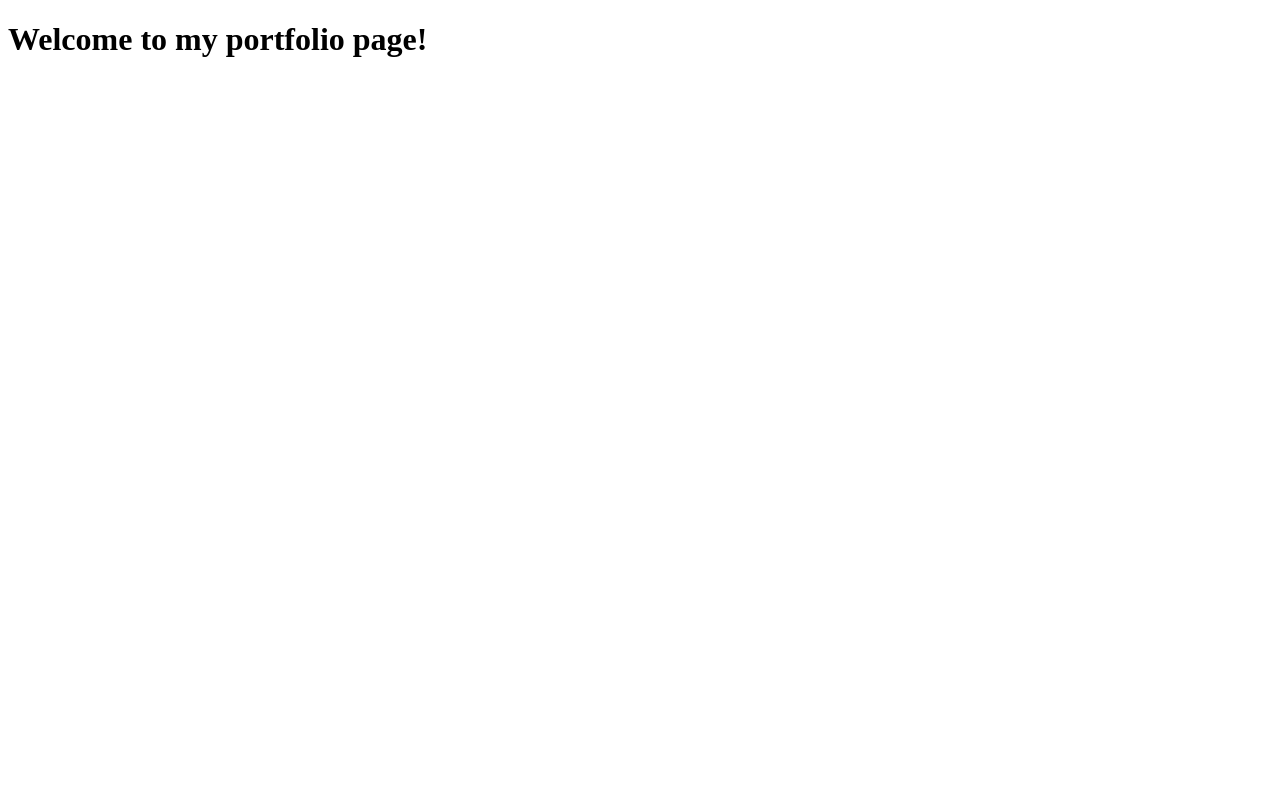
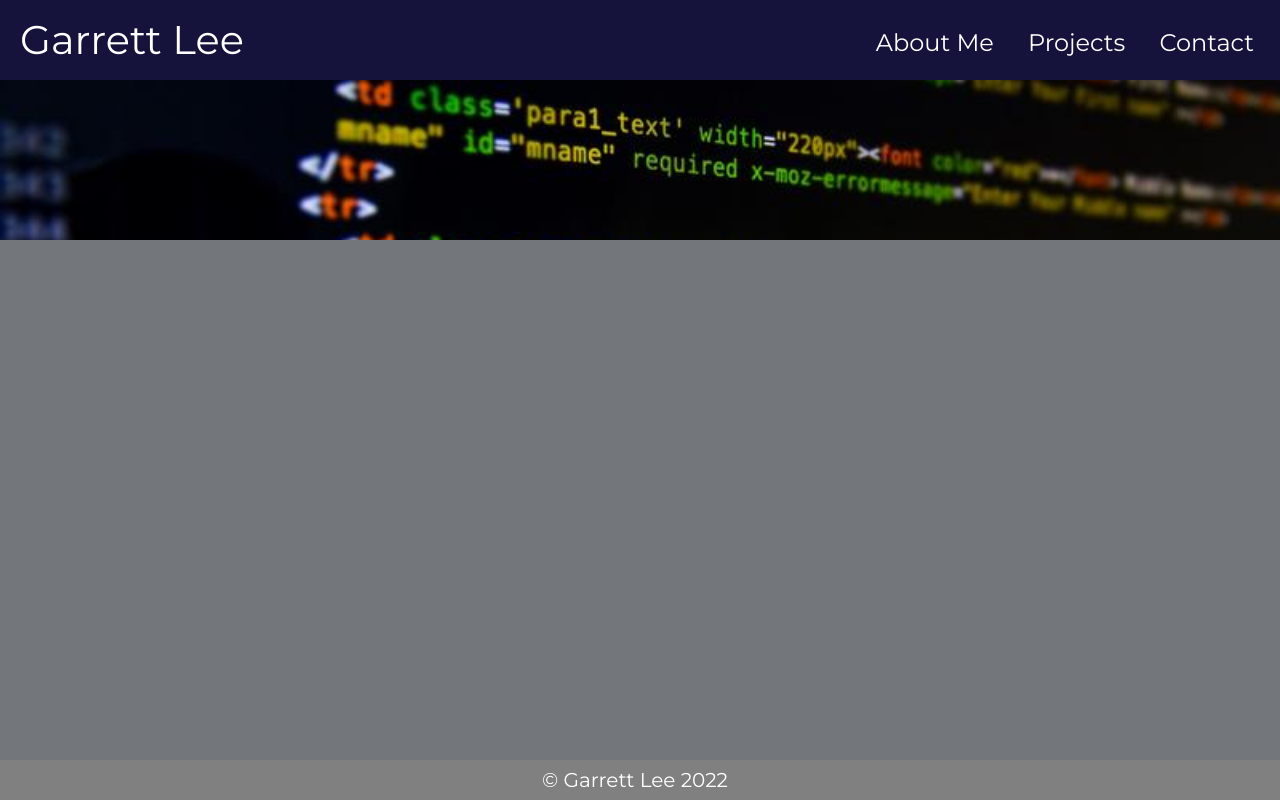
Before and after one commit to RGarrettLee/portfolio, a plain HTML site: page index.html in a window 1280 px wide. Drawn offline with Linux system fonts and the light colour scheme.

Commit message:
added index.html and assets with functional header and parallax banner

```diff
--- /dev/null
+++ b/assets/css/reset.css
@@ -0,0 +1,41 @@
+* {
+    margin: 0;
+    padding: 0;
+    box-sizing: border-box;
+  }
+
+  html {
+    height: 100%;
+  }
+
+  body {
+    min-height: 100%;
+    line-height: 1;
+    font-family: sans-serif;
+  }
+
+  h1,
+  h2,
+  h3,
+  h4,
+  h5,
+  h6 {
+    font-size: 100%;
+  }
+
+  input,
+  select,
+  option,
+  optgroup,
+  textarea,
+  button,
+  pre,
+  code {
+    font-size: 100%;
+    font-family: inherit;
+  }
+
+  ol,
+  ul {
+    list-style: none;
+  }
--- a/assets/css/style.css
+++ b/assets/css/style.css
@@ -0,0 +1,94 @@
+:root {
+    --dark-bg: #15133C;
+    --light-bg: #73777B;
+    --bright-bg: #EC994B;
+    --light-accent: #F1EEE9;
+}
+
+* {
+    font-family: 'Montserrat', sans-serif;
+}
+
+html {
+    scroll-behavior: smooth;
+}
+
+header {
+    display: block;
+    background-color: var(--dark-bg);
+    color: white;
+    padding: 20px;
+    margin: auto auto;
+    width: 100%;
+}
+
+nav {
+    padding-top: 0.7em;
+    float: right;
+}
+
+nav ul {
+    float: right;
+    list-style: none;
+}
+
+nav ul li {
+    display: inline-flex;
+}
+
+nav ul li a {
+    color: white;
+    text-decoration: none;
+    align-items: center;
+    margin: 0 0.25em 0 1em;
+    font-size: 1.5rem;
+}
+
+nav ul li a:hover {
+    cursor: pointer;
+    text-shadow: 0 0 10px white, 0 0 30px var(--light-bg);
+}
+
+body {
+    background-color: var(--light-bg);
+}
+
+footer {
+    position: fixed;
+    padding: 10px 10px 0 0;
+    bottom: 0;
+    width: 100%;
+    height: 40px;
+    background: grey;
+    text-align: center;
+}
+
+footer p {
+    color: white;
+    font-size: 20px;
+}
+
+.name-logo {
+    display: inline-block;
+    font-size: 2.5rem;
+    cursor: default;
+}
+
+.parallax-banner {
+    background-image: url("../images/parallax.jpg");
+    min-height: 10em;
+    background-attachment: fixed;
+    background-position: center;
+    background-repeat: no-repeat;
+    background-size: cover;
+}
+
+@media screen and (max-width: 672px) { /* mobile size move transition to hamburger dropdown */
+    nav {
+        display: none;
+    }
+
+    header {
+        text-align: center;
+    }
+}
--- a/index.html
+++ b/index.html
@@ -6,11 +6,32 @@
         <title>Garrett's Portfolio</title>
         <meta name="description" content="">
         <meta name="viewport" content="width=device-width, initial-scale=1">
+        <link rel="preconnect" href="https://fonts.googleapis.com">
+        <link rel="preconnect" href="https://fonts.gstatic.com" crossorigin>
+        <link href="https://fonts.googleapis.com/css2?family=Montserrat&display=swap" rel="stylesheet"> <!-- linking to google fonts to access Montserrat font -->
+        <link rel="stylesheet" href="./assets/css/reset.css">
         <link rel="stylesheet" href="./assets/css/style.css">
     </head>
     <body>
-        <header>
-            <h1>Welcome to my portfolio page!</h1>
+        <header> <!-- created header with my name on the left with bigger font than the navbar items -->
+            <span class="name-logo">Garrett Lee</span>
+            <nav>
+                <ul>
+                    <li><a href="#about-me">About Me</a></li>
+                    <li><a href="#projects">Projects</a></li>
+                    <li><a href="#contact">Contact</a></li>
+                </ul>
+            </nav>
         </header>
+
+        <div class="parallax-banner"></div> <!-- creates a nice image banner with a parallax effect -->
+
+        <main>
+
+        </main>
+
+        <footer>
+            <p>&copy; Garrett Lee 2022</p>
+        </footer>
     </body>
 </html>
```
Also changed, not shown: assets/images/parallax.jpg (added).
